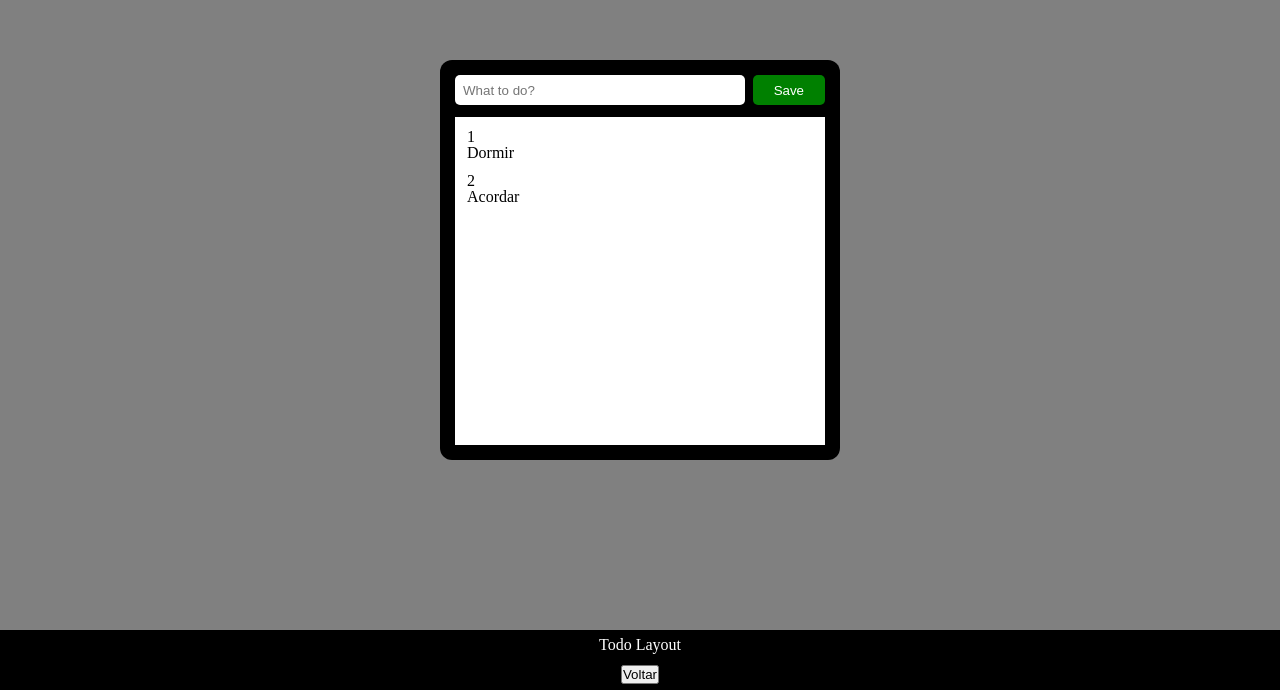
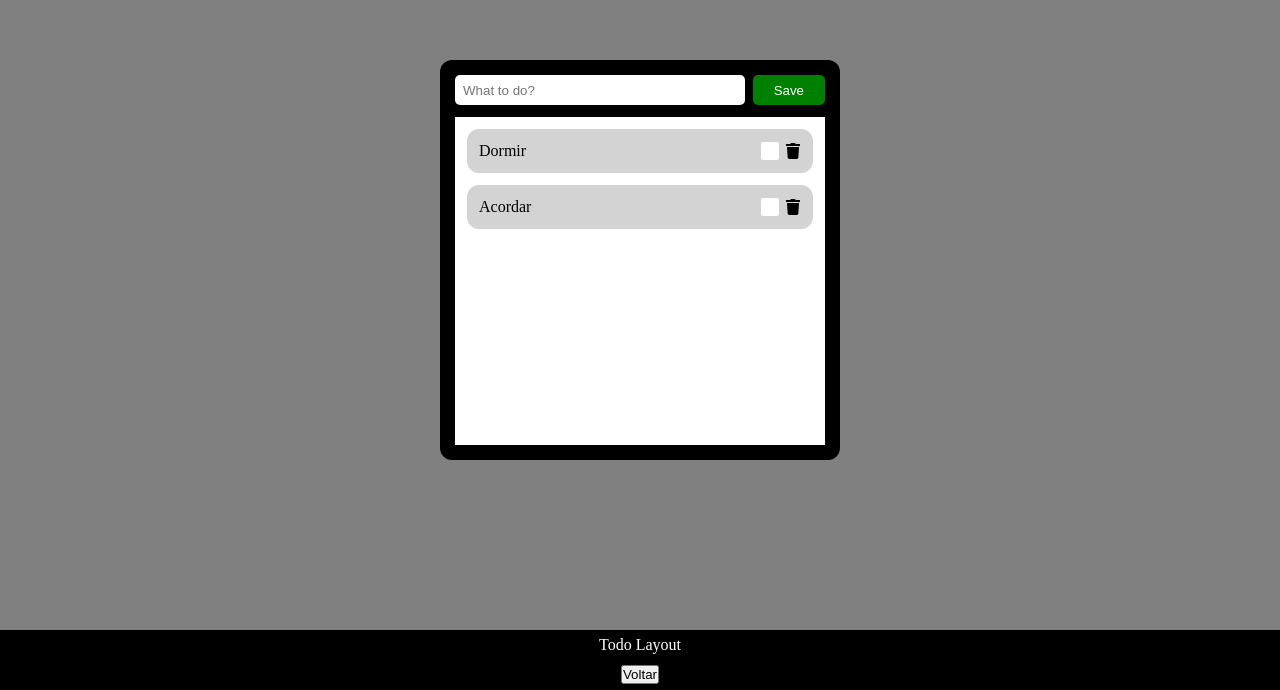
Before and after one commit to afonsocardz/next-todo, a Next.js app: page /todos in a window 1280 px wide. Shown: the part 110-800 px from the top of the page. Built offline with nearby package versions, Linux system fonts and the light colour scheme.

Commit message:
feat: add check and delete features

```diff
--- a/src/components/TodoItem.tsx
+++ b/src/components/TodoItem.tsx
@@ -1,17 +1,148 @@
+import styled from "styled-components";
+import useSWRMutation, { SWRMutationConfiguration } from "swr/mutation";
 import { TodoReturnData } from "@/interfaces";
 import { TodoContext } from "@/pages/todos";
-import { useContext } from "react";
+import { FaCheck, FaTrash } from "react-icons/fa";
+import { Dispatch, SetStateAction, useContext, useState } from "react";
+
+type TriggerFunction = <SWRData = TodoReturnData>(
+  extraArgument: {
+    done: boolean;
+  },
+  options?:
+    | SWRMutationConfiguration<
+        TodoReturnData,
+        any,
+        {
+          done: boolean;
+        },
+        `api/todos/${number}`,
+        SWRData
+      >
+    | undefined
+) => Promise<TodoReturnData | undefined>;
 
 interface TodoItemProps {
   todo: TodoReturnData;
 }
 
+interface CheckTodoBody {
+  arg: {
+    done: boolean;
+  };
+}
+
+const checkTodo = (url: string, { arg }: CheckTodoBody) =>
+  fetch(url, {
+    method: "PUT",
+    body: JSON.stringify(arg),
+  }).then<TodoReturnData>((res) => res.json());
+
+const deleteTodoRequest = (url: string) =>
+  fetch(url, {
+    method: "DELETE",
+  });
+
 export default function TodoItem({ todo }: TodoItemProps) {
-  const { setSelectedTodo } = useContext(TodoContext);
+  const { setSelectedTodo, mutate, todos } = useContext(TodoContext);
+  const [check, setCheck] = useState(todo.done);
+
+  const { trigger } = useSWRMutation(`api/todos/${todo.id}`, checkTodo, {
+    onSuccess: async () => {
+      await mutate();
+    },
+  });
+
+  const { trigger: deleteTodo } = useSWRMutation(
+    `api/todos/${todo.id}`,
+    deleteTodoRequest,
+    {
+      onSuccess: async () => {
+        await mutate();
+      },
+    }
+  );
+
   return (
-    <div onClick={() => setSelectedTodo(todo)}>
-      <span>{todo.id}</span>
+    <ItemContainer onClick={() => setSelectedTodo(todo)}>
       <p>{todo.text}</p>
-    </div>
+      <ItemButtonsContainer>
+        <Checkbox done={check} setCheck={setCheck} trigger={trigger} />
+        <TrashButton
+          onClick={async (e) => {
+            e.stopPropagation();
+            await deleteTodo();
+          }}
+        />
+      </ItemButtonsContainer>
+    </ItemContainer>
   );
 }
+
+const TrashButton = styled(FaTrash)`
+  cursor: pointer;
+  :hover {
+    color: darkred;
+  }
+  transition: color 0.2s ease-in-out;
+`;
+
+const ItemButtonsContainer = styled.div`
+  display: flex;
+  gap: 5px;
+  align-items: center;
+`;
+
+interface CheckboxProps {
+  done: boolean;
+  setCheck: Dispatch<SetStateAction<boolean>>;
+  trigger: TriggerFunction;
+}
+
+function Checkbox({ done, setCheck, trigger }: CheckboxProps) {
+  return (
+    <CheckboxContainer
+      done={done}
+      onClick={async (e) => {
+        e.stopPropagation();
+        setCheck((prev) => {
+          return !prev;
+        });
+        await trigger({ done: !done });
+      }}
+    >
+      {done && <FaCheck />}
+    </CheckboxContainer>
+  );
+}
+
+interface CheckboxContainerProps {
+  done: boolean;
+}
+
+const CheckboxContainer = styled.div<CheckboxContainerProps>`
+  height: 20px;
+  width: 20px;
+  border-radius: 3px;
+  border: 1px solid lightgray;
+  display: flex;
+  align-items: center;
+  justify-content: center;
+  background-color: ${({ done }) => (done ? "lightgreen" : "white")};
+`;
+
+const ItemContainer = styled.div`
+  background-color: lightgray;
+  width: 100%;
+  display: flex;
+  align-items: center;
+  justify-content: space-between;
+  border-radius: 12px;
+  cursor: pointer;
+  padding: 12px;
+  gap: 8px;
+  :hover {
+    background-color: darkgray;
+  }
+  transition: background-color 0.2s ease-in-out;
+`;
--- a/src/pages/api/todos/[todoId].ts
+++ b/src/pages/api/todos/[todoId].ts
@@ -1,15 +1,17 @@
 import { todosData } from "@/database/data";
 import { NextApiRequest, NextApiResponse } from "next";
 
+type ApiRequest = NextApiRequest & {
+  method: TodosMethods;
+};
+
 enum TodosMethods {
   PUT = "PUT",
+  DELETE = "DELETE",
 }
 
-export default async function handler(
-  req: NextApiRequest,
-  res: NextApiResponse
-) {
-  const request = method[req.method as TodosMethods];
+export default async function handler(req: ApiRequest, res: NextApiResponse) {
+  const request = method[req.method];
   await request(req, res);
 }
 
@@ -19,11 +21,21 @@ async function updateTodo(req: NextApiRequest, res: NextApiResponse) {
 
   const index = todosData.findIndex((todo) => todo.id === Number(todoId));
 
-  todosData[index] = { id: Number(todoId), ...params };
+  todosData[index] = { ...todosData[index], ...params };
 
   res.status(200).send(todosData[index]);
 }
 
+async function deleteTodo(req: NextApiRequest, res: NextApiResponse) {
+  const { todoId } = req.query;
+
+  const index = todosData.findIndex((todo) => todo.id === Number(todoId));
+  todosData.splice(index, 1);
+
+  res.status(204).end();
+}
+
 const method = {
   PUT: (req: NextApiRequest, res: NextApiResponse) => updateTodo(req, res),
+  DELETE: (req: NextApiRequest, res: NextApiResponse) => deleteTodo(req, res),
 };
--- a/src/pages/api/todos/index.ts
+++ b/src/pages/api/todos/index.ts
@@ -5,6 +5,8 @@ enum TodosMethods {
   GET = "GET",
   POST = "POST",
 }
+
+let idCounter = 3;
 
 export default async function handler(
   req: NextApiRequest,
@@ -22,7 +24,9 @@ async function getTodos(req: NextApiRequest, res: NextApiResponse) {
 async function addTodo(req: NextApiRequest, res: NextApiResponse) {
   const { text } = JSON.parse(req.body);
 
-  const newTodo = { id: todosData.length + 1, text, done: false };
+  idCounter++;
+
+  const newTodo = { id: idCounter, text, done: false };
 
   todosData.push(newTodo);
 
```
